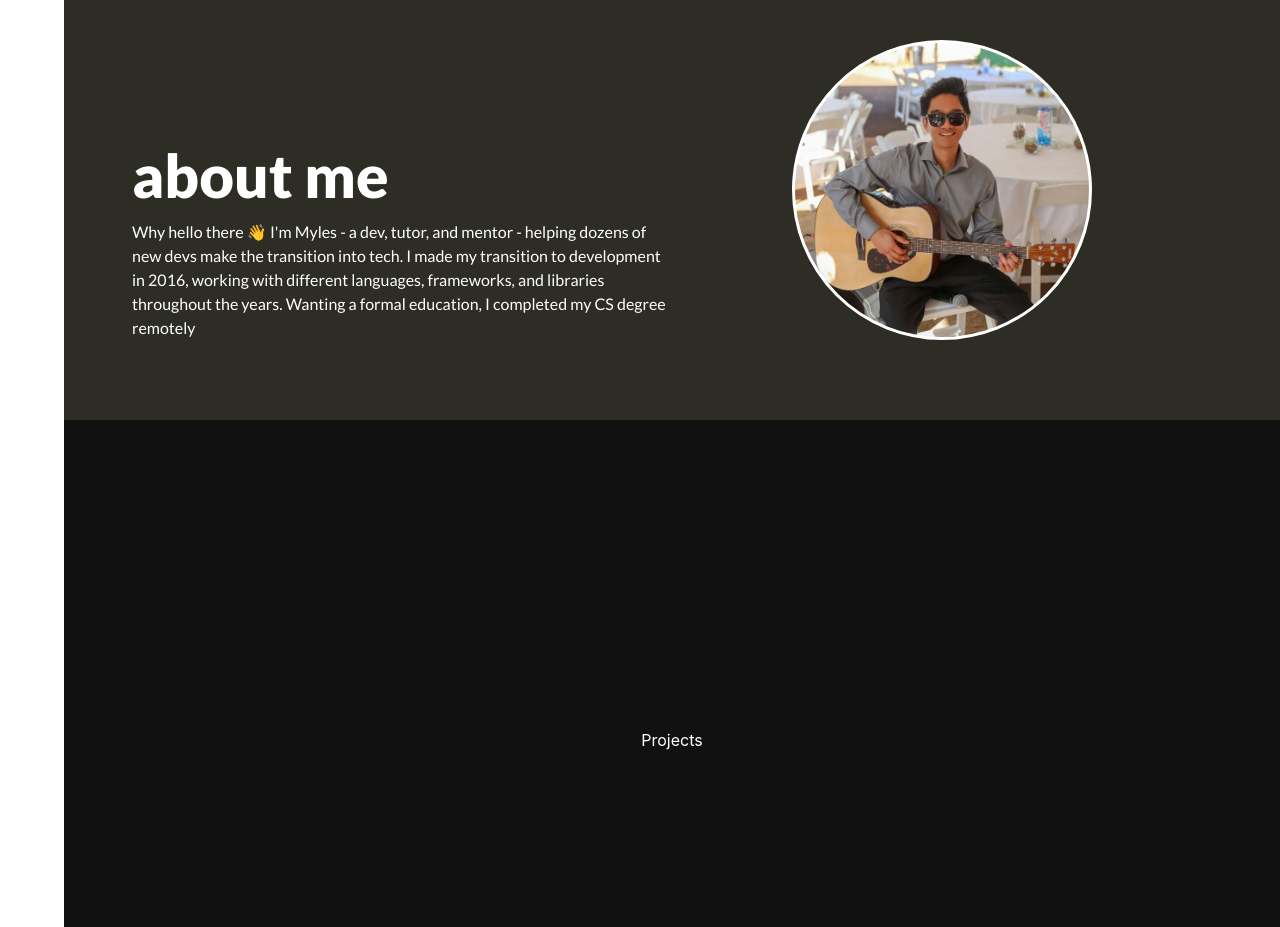
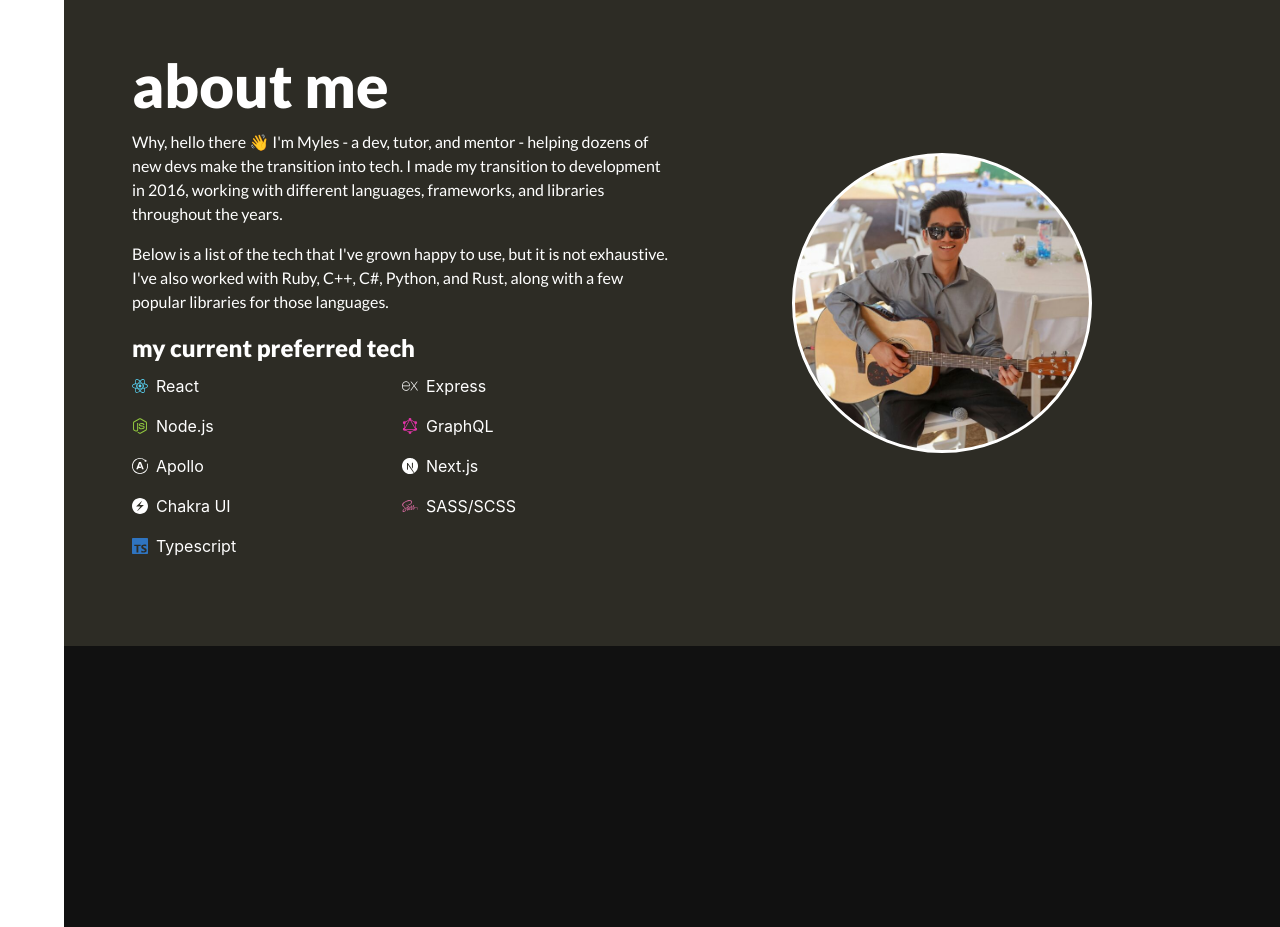
Before and after one commit to MylesWritesCode/portfolio, a Next.js app: page / in a window 1280 px wide. Shown: the part 840-1767 px from the top of the page. Built offline with nearby package versions, Linux system fonts and the light colour scheme.

Commit message:
messing with moving divs in layout

```diff
--- a/src/components/AboutMe.tsx
+++ b/src/components/AboutMe.tsx
@@ -13,9 +13,35 @@
  * HISTORY
  **/
 import React from "react";
-import { chakra } from "@chakra-ui/react";
+import { chakra, Icon, extendTheme } from "@chakra-ui/react";
+import {} from "react-icons/fc";
+import { FaNodeJs, FaReact, FaSass } from "react-icons/fa";
+import {
+  SiApollographql,
+  SiChakraui,
+  SiExpress,
+  SiGraphql,
+  SiNextdotjs,
+  SiTypescript,
+} from "react-icons/si";
 
 interface AboutMeProps {}
+
+const List = chakra(chakra.li, {
+  baseStyle: {
+    display: "flex",
+    margin: "0.5rem 0rem",
+    alignItems: "center",
+    flexBasis: "50%",
+    fontWeight: "400",
+  },
+});
+
+const theme = extendTheme({
+  components: {
+    List,
+  },
+});
 
 const AboutMe: React.FC<AboutMeProps> = ({ ...props }) => {
   return (
@@ -50,18 +76,88 @@ const AboutMe: React.FC<AboutMeProps> = ({ ...props }) => {
             about me
           </chakra.h1>
           <chakra.p
-            flex="0 0 50%"
             fontFamily="Lato"
             fontSize="16px"
             fontWeight="400"
             text-indent="2em"
           >
-            Why hello there 👋 I'm Myles - a dev, tutor, and mentor - helping
+            Why, hello there 👋 I'm Myles - a dev, tutor, and mentor - helping
             dozens of new devs make the transition into tech. I made my
             transition to development in 2016, working with different languages,
-            frameworks, and libraries throughout the years. Wanting a formal
-            education, I completed my CS degree remotely
+            frameworks, and libraries throughout the years.
           </chakra.p>
+          <chakra.p
+            marginTop="1rem"
+            fontFamily="Lato"
+            fontSize="16px"
+            fontWeight="400"
+            text-indent="2em"
+          >
+            Below is a list of the tech that I've grown happy to use, but it is
+            not exhaustive. I've also worked with Ruby, C++, C#, Python, and
+            Rust, along with a few popular libraries for those languages.
+          </chakra.p>
+          <chakra.h1
+            marginTop="1rem"
+            fontFamily="Lato"
+            fontSize="24px"
+            fontWeight="900"
+          >
+            my current preferred tech
+          </chakra.h1>
+          <chakra.div
+            display="flex"
+            justifyContent="center"
+            alignItems="center"
+          >
+            <chakra.ul
+              display="flex"
+              flexWrap="wrap"
+              listStylePosition="inside"
+              listStyleType="none"
+            >
+              <List>
+                <Icon as={FaReact} color="#5ADAFD" marginRight="0.5em" />
+                React
+              </List>
+              <List>
+                <Icon as={SiExpress} color="#FFFFFF" marginRight="0.5em" />
+                Express
+              </List>
+              <List>
+                <Icon as={FaNodeJs} color="#8FC43E" marginRight="0.5em" />
+                Node.js
+              </List>
+              <List>
+                <Icon as={SiGraphql} color="#E233A8" marginRight="0.5em" />
+                GraphQL
+              </List>
+              <List>
+                <Icon
+                  as={SiApollographql}
+                  color="#FFFFFF"
+                  marginRight="0.5em"
+                />
+                Apollo
+              </List>
+              <List>
+                <Icon as={SiNextdotjs} color="#FFFFFF" marginRight="0.5em" />
+                Next.js
+              </List>
+              <List>
+                <Icon as={SiChakraui} color="#FFFFFF" marginRight="0.5em" />
+                Chakra UI
+              </List>
+              <List>
+                <Icon as={FaSass} color="#CA6496" marginRight="0.5em" />
+                SASS/SCSS
+              </List>
+              <List>
+                <Icon as={SiTypescript} color="#2F74C0" marginRight="0.5em" />
+                Typescript
+              </List>
+            </chakra.ul>
+          </chakra.div>
         </chakra.div>
         <chakra.div
           display="flex"
```
